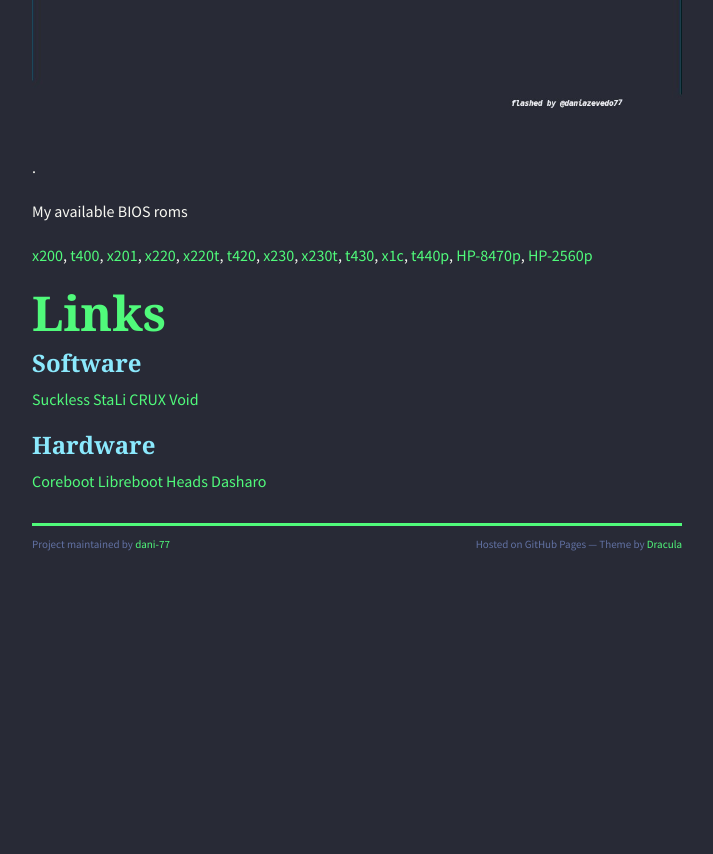
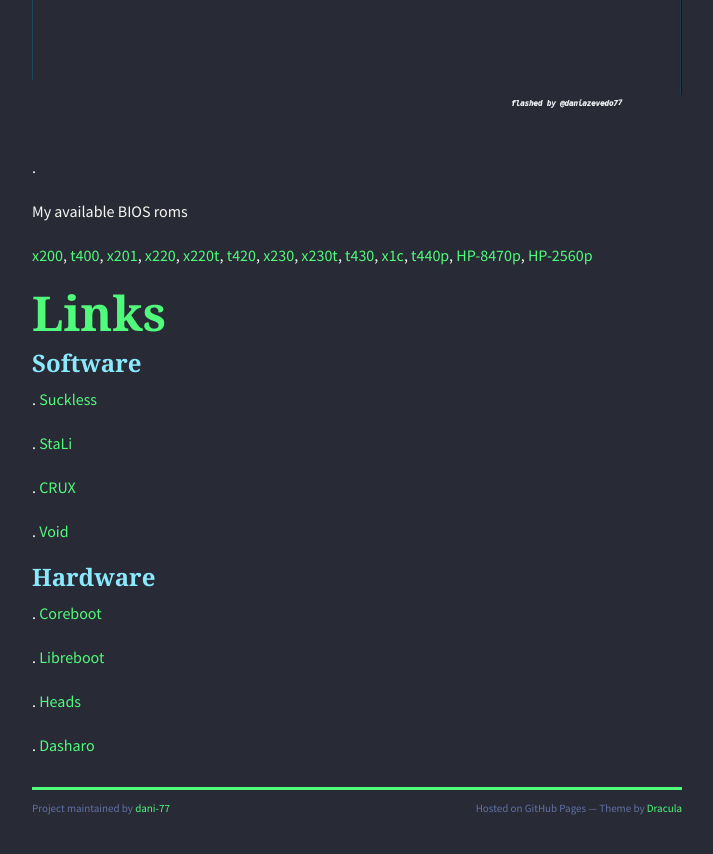
Before and after one commit to dani-77/dani-77.github.io, a Jekyll site: the page built from index.md, in a window 1280 px wide and 900 px high, scrolled down 1244 px. Shown: the top 854 px of the window, without its empty margins (283-996 px from the left). Built offline with Jekyll 4.4.1, drawn with Linux system fonts in a browser that asks for light colours; nearby versions of some CDN libraries; before the commit the page ends 1880 px from its top, so only the background shows below that.

```diff
--- a/index.md
+++ b/index.md
@@ -43,8 +43,20 @@ My available BIOS roms
 
 ### Software
 
-[Suckless](https://suckless.org)   [StaLi](https://sta.li/)   [CRUX](https://crux.nu)   [Void](https://voidlinux.org/)
+. [Suckless](https://suckless.org)
+
+. [StaLi](https://sta.li/)
+
+. [CRUX](https://crux.nu)
+
+. [Void](https://voidlinux.org/)
 
 ### Hardware
 
-[Coreboot](https://coreboot.org)   [Libreboot](https://libreboot.org)   [Heads](https://osresearch.net/)   [Dasharo](https://www.dasharo.com)
+. [Coreboot](https://coreboot.org)
+
+. [Libreboot](https://libreboot.org)
+
+. [Heads](https://osresearch.net/)
+
+. [Dasharo](https://www.dasharo.com)
```
